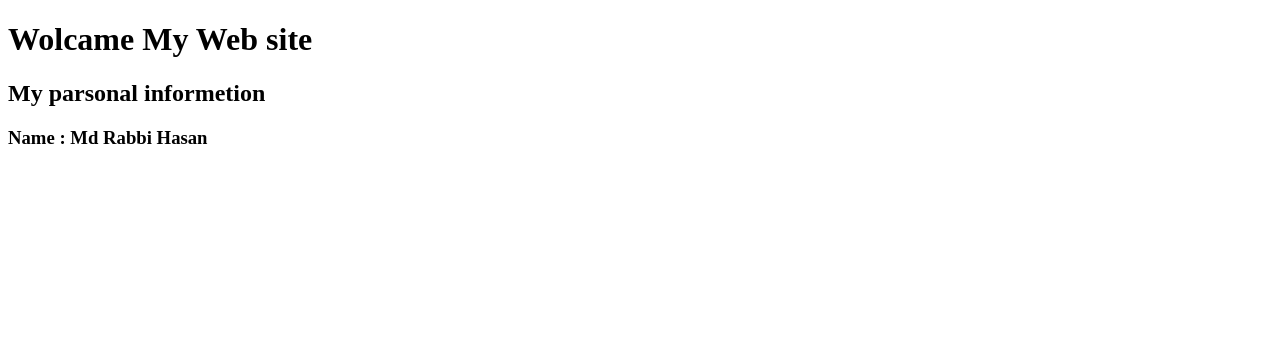
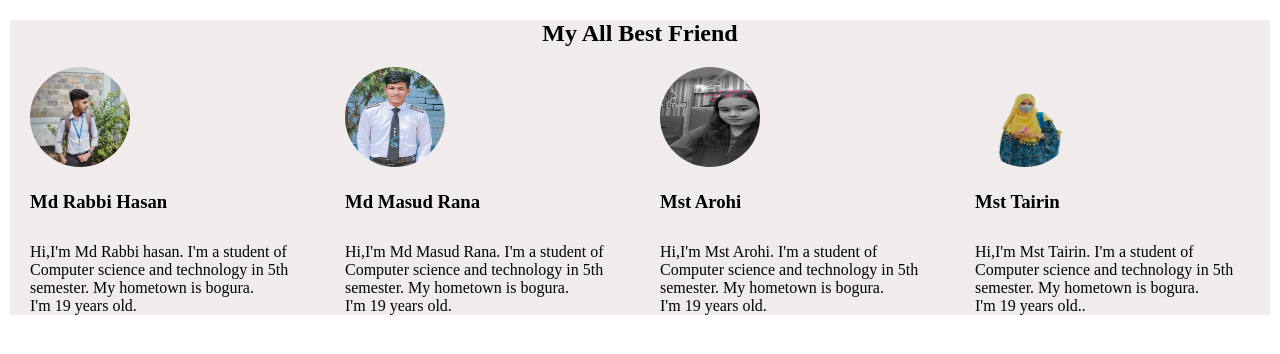
Before and after one commit to itzrabbi426-blip/My-parsonal-page, a plain HTML site: page index.html in a window 1280 px wide. Drawn offline with Linux system fonts and the light colour scheme.

Commit message:
git added

```diff
--- a/index.css
+++ b/index.css
@@ -0,0 +1,76 @@
+*{
+    margin: 0px;
+    padding: 0px;
+    box-sizing: border-box;
+}
+.Table01{
+    width: 1260px;
+    background: #f1ecec;
+    margin-left: auto;
+    margin-right: auto;
+}
+.Row02{
+    display: flex;
+    width: 100%;
+
+
+}
+p{
+    margin-top: 30px;
+}
+h3{
+    margin-top: 20px;
+}
+h2{
+    margin-top: 20px;
+    margin-bottom: 20px;
+}
+.col-1{
+    text-align: center;
+}
+.r2c1{
+    width: 25%;
+    padding-left: 20pX;
+    padding-right: 20px;
+
+}
+.r2c2{
+    width: 25%;
+    padding-left: 20pX;
+    padding-right: 20px;
+}
+.r2c3{
+    width: 25%;
+    padding-left: 20pX;
+    padding-right: 20px;
+}
+.r2c4{
+    width: 25%;
+    padding-left: 20pX;
+    padding-right: 20px;
+}
+.R1{
+    height: 100px;
+    width: 100px;
+    border-radius: 50%;
+
+
+}
+.R2{
+    height: 100px;
+    width: 100px;
+    border-radius: 50%;
+
+}
+.R3{
+    height: 100px;
+    width: 100px;
+    border-radius: 50%;
+
+}
+.R4{
+    height: 100px;
+    width: 100px;
+    border-radius: 50%;
+
+}
--- a/index.html
+++ b/index.html
@@ -4,10 +4,49 @@
     <meta charset="UTF-8">
     <meta name="viewport" content="width=device-width, initial-scale=1.0">
     <title>Document</title>
+    <link rel="stylesheet" href="index.css">
 </head>
 <body>
-    <H1>Wolcame My Web site</H1>
-    <h2>My parsonal informetion</h2>
-    <h3>Name : Md Rabbi Hasan</h3>
+          <div class="Table01">
+         <div class="Row01">
+            <div class="col-1">
+                <h2>My All Best Friend</h2>
+
+            </div>
+         </div>
+         <div class="Row02">
+            <div class="r2c1">
+                <img src="Rabbivai.PNG" alt="" class="R1">
+                <h3>Md Rabbi Hasan</h3>
+                <p>Hi,I'm Md Rabbi hasan. I'm a student of Computer science and technology in 5th semester. My hometown is bogura. I'm 19 years old.</p>
+            </div>
+
+            <div class="r2c2">
+                <img src="Masud.jpg" alt="" class="R2">
+                 <h3>Md Masud Rana</h3>
+                  <p>Hi,I'm Md Masud Rana. I'm a student of Computer science and technology in 5th semester. My hometown is bogura. I'm 19 years old.</p>
+
+            </div>
+
+            <div class="r2c3">
+                <img src="Arohi.jpg" alt="" class="R3">
+                <h3>Mst Arohi</h3>
+                <p>Hi,I'm Mst Arohi. I'm a student of Computer science and technology in 5th semester. My hometown is bogura. I'm 19 years old.</p>
+
+            </div>
+
+            <div class="r2c4">
+                <img src="tairun.png" alt="" class="R4">
+                <h3>Mst Tairin </h3>
+                <p>Hi,I'm Mst Tairin. I'm a student of Computer science and technology in 5th semester. My hometown is bogura. I'm 19 years old..</p>
+
+            </div>
+
+
+
+
+         </div>
+      </div>
+
 </body>
 </html>
```
Also changed, not shown: Arohi.jpg (added), Masud.jpg (added), Rabbi.png (added), Rabbivai.PNG (added), tairun.png (added).
